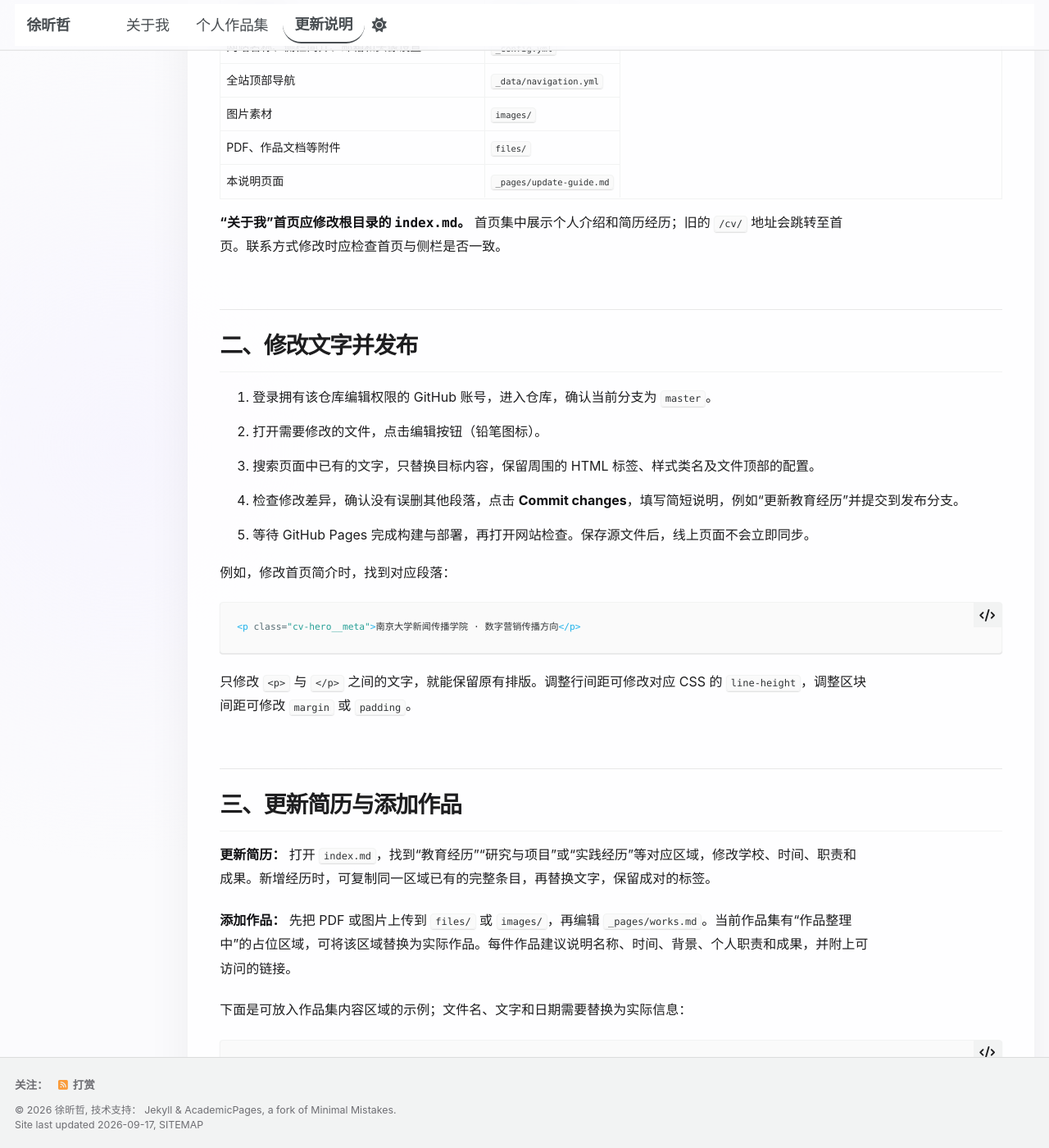
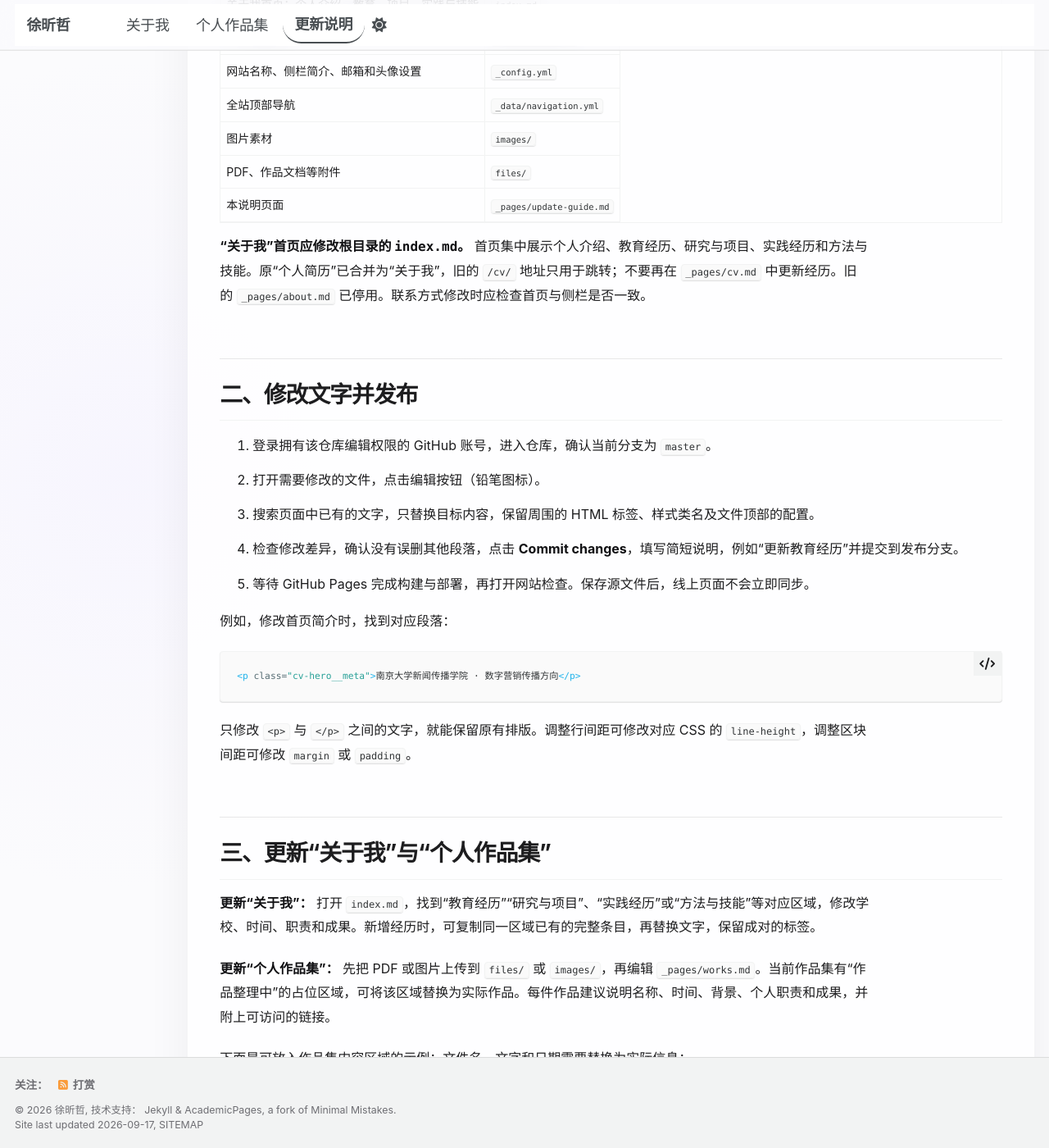
Before and after one commit to Lemcous/Lemcous.github.io, a Jekyll site: the page built from _pages/update-guide.md, in a window 1280 px wide and 1400 px high, scrolled down 665 px. Shown: the whole window at 82% size. Built offline with Jekyll 4.4.1, drawn with Linux system fonts in a browser that asks for light colours; a style sheet for code colours, icons or effects is not loaded; some of the changed text lies outside the part shown.

Commit message:
Align maintenance instructions with current About Me site structure

````diff
--- a/_pages/update-guide.md
+++ b/_pages/update-guide.md
@@ -21,7 +21,7 @@ description: "个人网站的内容维护说明：文字修改、作品添加、
 
 ## 一、在哪里修改内容
 
-网站源代码保存在 [Lemcous.github.io 仓库](https://github.com/Lemcous/Lemcous.github.io)。不同内容对应不同文件：
+网站源代码保存在 [Lemcous.github.io 仓库](https://github.com/Lemcous/Lemcous.github.io)。目前网站有三个导航入口：“关于我”（首页）、“个人作品集”和“更新说明”。不同内容对应不同文件：
 
 | 要更新的内容 | 对应文件或文件夹 |
 | --- | --- |
@@ -33,7 +33,7 @@ description: "个人网站的内容维护说明：文字修改、作品添加、
 | PDF、作品文档等附件 | `files/` |
 | 本说明页面 | `_pages/update-guide.md` |
 
-**“关于我”首页应修改根目录的 `index.md`。** 首页集中展示个人介绍和简历经历；旧的 `/cv/` 地址会跳转至首页。联系方式修改时应检查首页与侧栏是否一致。
+**“关于我”首页应修改根目录的 `index.md`。** 首页集中展示个人介绍、教育经历、研究与项目、实践经历和方法与技能。原“个人简历”已合并为“关于我”，旧的 `/cv/` 地址只用于跳转；不要再在 `_pages/cv.md` 中更新经历。旧的 `_pages/about.md` 已停用。联系方式修改时应检查首页与侧栏是否一致。
 
 ## 二、修改文字并发布
 
@@ -51,11 +51,11 @@ description: "个人网站的内容维护说明：文字修改、作品添加、
 
 只修改 `<p>` 与 `</p>` 之间的文字，就能保留原有排版。调整行间距可修改对应 CSS 的 `line-height`，调整区块间距可修改 `margin` 或 `padding`。
 
-## 三、更新简历与添加作品
+## 三、更新“关于我”与“个人作品集”
 
-**更新简历：** 打开 `index.md`，找到“教育经历”“研究与项目”或“实践经历”等对应区域，修改学校、时间、职责和成果。新增经历时，可复制同一区域已有的完整条目，再替换文字，保留成对的标签。
+**更新“关于我”：** 打开 `index.md`，找到“教育经历”“研究与项目”、“实践经历”或“方法与技能”等对应区域，修改学校、时间、职责和成果。新增经历时，可复制同一区域已有的完整条目，再替换文字，保留成对的标签。
 
-**添加作品：** 先把 PDF 或图片上传到 `files/` 或 `images/`，再编辑 `_pages/works.md`。当前作品集有“作品整理中”的占位区域，可将该区域替换为实际作品。每件作品建议说明名称、时间、背景、个人职责和成果，并附上可访问的链接。
+**更新“个人作品集”：** 先把 PDF 或图片上传到 `files/` 或 `images/`，再编辑 `_pages/works.md`。当前作品集有“作品整理中”的占位区域，可将该区域替换为实际作品。每件作品建议说明名称、时间、背景、个人职责和成果，并附上可访问的链接。
 
 下面是可放入作品集内容区域的示例；文件名、文字和日期需要替换为实际信息：
 
@@ -84,7 +84,7 @@ description: "个人网站的内容维护说明：文字修改、作品添加、
      style="max-width:100%;height:auto;">
 ```
 
-替换图片时，可以上传新文件并修改页面引用路径。首页与其他页面的侧栏头像由 `_config.yml` 中的 `author.avatar` 设置。作品正文中的图片需在对应页面文件中单独检查和替换。
+替换图片时，可以上传新文件并修改页面引用路径。“关于我”和“个人作品集”的侧栏头像由 `_config.yml` 中的 `author.avatar` 设置，填写 `images/` 文件夹内的图片文件名；“更新说明”页面不显示侧栏。作品正文中的图片需在对应页面文件中单独检查和替换。
 
 上传前适当压缩大图片，避免页面加载过慢；图片应使用本人作品或已获授权的素材。
 
@@ -105,7 +105,7 @@ author_profile: false
 在这里填写项目内容。
 ```
 
-其中，`title` 是页面标题，`permalink` 是页面网址路径。每个新页面应使用独立路径。
+其中，`title` 是页面标题，`permalink` 是页面网址路径。每个新页面应使用独立路径，不要重复使用首页的 `/`、作品集的 `/works/` 或说明页的 `/update-guide/`。
 
 如需把新页面放进顶部导航，在 `_data/navigation.yml` 的 `main:` 下添加条目，并保持与已有条目相同的缩进：
 
@@ -123,7 +123,7 @@ author_profile: false
 - **文字：** 姓名、学校、日期、联系方式准确，删除不再需要的占位文字。
 - **图片和附件：** 图片正常显示，作品与 PDF 链接可以打开。
 - **排版：** 在电脑和手机宽度下检查换行、行间距、导航与图片比例。
-- **页面入口：** 关于我首页、作品集和新页面之间能正常跳转。
+- **页面入口：** “关于我”“个人作品集”“更新说明”及新增页面之间能正常跳转，旧的 `/cv/` 链接能返回“关于我”。
 - **发布状态：** 在仓库的 Actions 中查看 Pages 构建与部署记录；必要时在 Settings → Pages 检查发布来源。
 
 如果线上页面仍显示旧内容，先确认提交已保存、部署已完成，再尝试强制刷新或使用无痕窗口检查。若出现构建失败，应打开失败记录查看具体文件和错误位置，优先检查文件顶部配置、YAML 缩进及未闭合标签。
@@ -136,4 +136,4 @@ GitHub 会保留每次提交记录。发现误改时，可以打开文件的 **H
 
 ---
 
-[关于我](/) · [查看作品集](/works/)
+[关于我](/) · [个人作品集](/works/)
````
